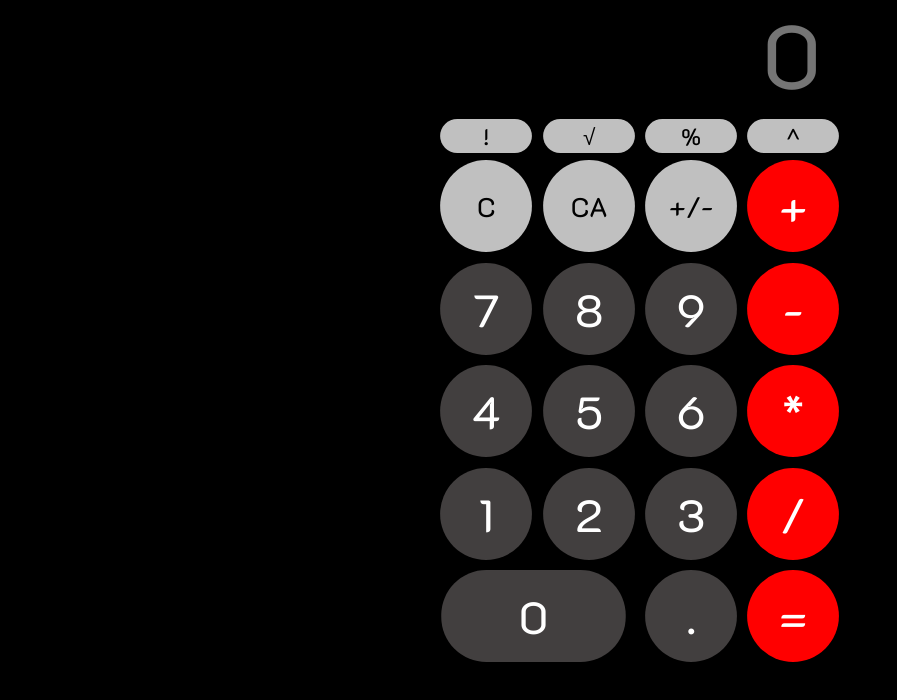
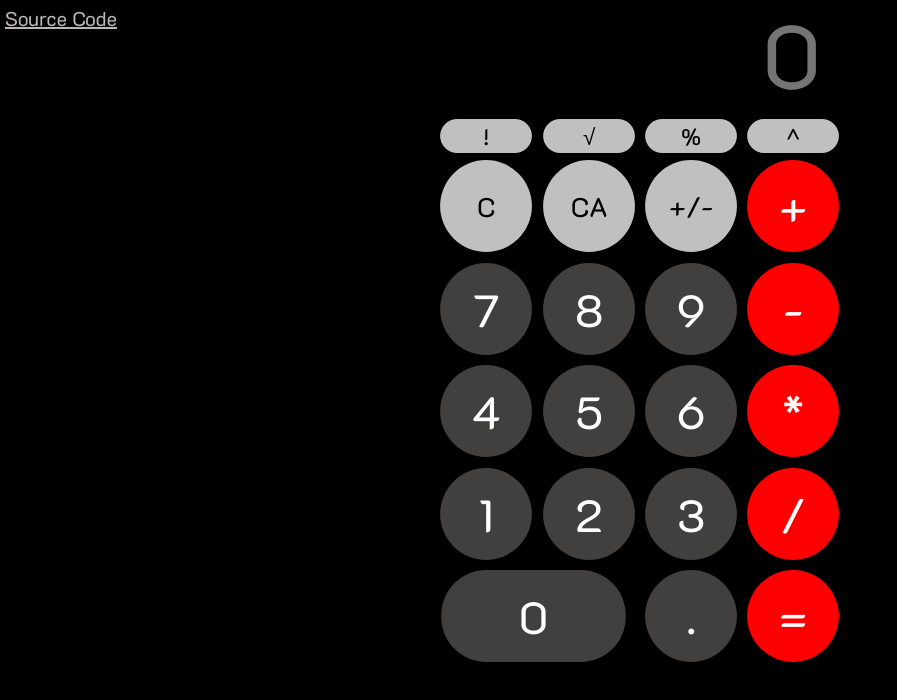
Before and after one commit to kgchicobava/ReactReduxCalc, a React (Create React App) app: page / in a window 1280 px wide. Shown: the top 700 px of the page, without its empty margins (0-897 px from the left). Built offline with nearby package versions, Linux system fonts and the light colour scheme.

Commit message:
Link to repo

```diff
--- a/src/App.css
+++ b/src/App.css
@@ -73,6 +73,23 @@ input[type=number] {
   font-size: 25px;
 }
 
+.link {
+  transition: .3s;
+  position: fixed;
+  top: 0;
+  color: #bbb6b6;
+  left: 0;
+  border-radius: 15px;
+  font-size: 20px;
+  padding: 5px;
+  font-family: "K2D", sans-serif;
+}
+
+.link:hover {
+  color: white;
+  background-color: rgb(54, 50, 50);
+}
+
 .digit {
   color: white;
   background-color: #423f3f;
--- a/src/App.js
+++ b/src/App.js
@@ -4,6 +4,7 @@ import Display from "./components/Display";
 import store from "./store";
 import {Provider} from "react-redux";
 import Layout from "./components/Layout"
+import LinkToRepo from "./components/LinkToRepo";
 
 class App extends Component {
   render() {
@@ -12,6 +13,7 @@ class App extends Component {
       <div className="App">
         <Display />
         <Layout />
+        <LinkToRepo />
       </div>
       </Provider>
     );
--- /dev/null
+++ b/src/components/LinkToRepo.js
@@ -0,0 +1,9 @@
+import React from 'react'
+
+export default function LinkToRepo() {
+  return (
+    <div>
+      <a href="https://github.com/kgchicobava/ReactReduxCalc" className="link">Source Code</a>
+    </div>
+  )
+}
```
